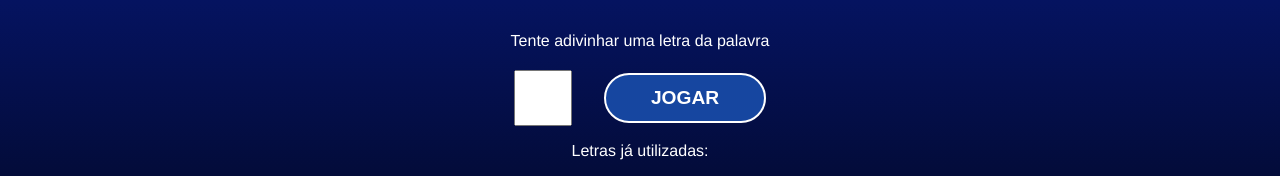
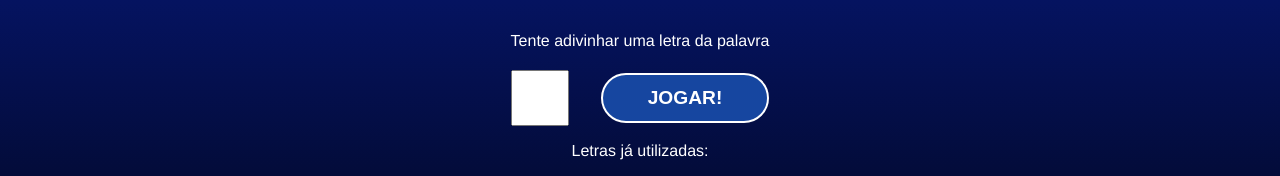
Before and after one commit to ferrariflaviaa/Secret-Word, a React (Create React App) app: page / in a window 1280 px wide. Both pictures are taken after a click on the button "COMEÇAR O JOGO". Shown: the part 361-537 px from the top of the page. Built offline with nearby package versions, Linux system fonts and the light colour scheme.

Commit message:
fix: letter insertion event

```diff
--- a/src/App.js
+++ b/src/App.js
@@ -52,7 +52,7 @@ function App() {
 
   //process the letter input
   const verifyLetter = () => {
-    setGameStage(stages[2].name)
+    // setGameStage(stages[2].name)
   }
 
   //restarts the game
--- a/src/Components/Game/index.js
+++ b/src/Components/Game/index.js
@@ -1,4 +1,4 @@
-import React from 'react'
+import React, { useRef, useState } from 'react'
 import './styles.css'
 
 const Game = ({
@@ -11,6 +11,15 @@ const Game = ({
   guesses,
   score,
 }) => {
+  const [letter, setLetter] = useState('')
+  const letterInputRef = useRef(null)
+
+  const handleSubmit = (e) => {
+    e.preventDefault()
+    verifyLetter(letter)
+    setLetter('')
+    letterInputRef.current.focus()
+  }
   return (
     <div className="game">
       <p className="points">
@@ -34,16 +43,35 @@ const Game = ({
       </div>
       <div className="letterContainer">
         <p>Tente adivinhar uma letra da palavra</p>
-        <form>
-          <input type="text" name="letter" maxLength="1" required />
+        <form onSubmit={handleSubmit}>
+          <input
+            type="text"
+            name="letter"
+            maxLength="1"
+            onChange={(e) => setLetter(e.target.value)}
+            required
+            value={letter}
+            ref={letterInputRef}
+          />
+          <button>Jogar!</button>
+          </form>
+        {/* <form onSubmit={handleSubmit}>
+          <input
+            type="text"
+            name="letter"
+            maxLength="1"
+            onChange={(e) => setLetter(e.target.value)}
+            required
+            value={letter}
+            ref={letterInputRef}
+          />
           <button>Jogar</button>
-        </form>
+        </form> */}
       </div>
       <div className="wrongLettersContainer">
         <p>Letras já utilizadas:</p>
-        {wrongLetters  && wrongLetters.map((letter, i) => (
-          <span key={i}>{letter}, </span>
-        ))}
+        {wrongLetters &&
+          wrongLetters.map((letter, i) => <span key={i}>{letter}, </span>)}
         <span>a</span>
       </div>
     </div>
```
